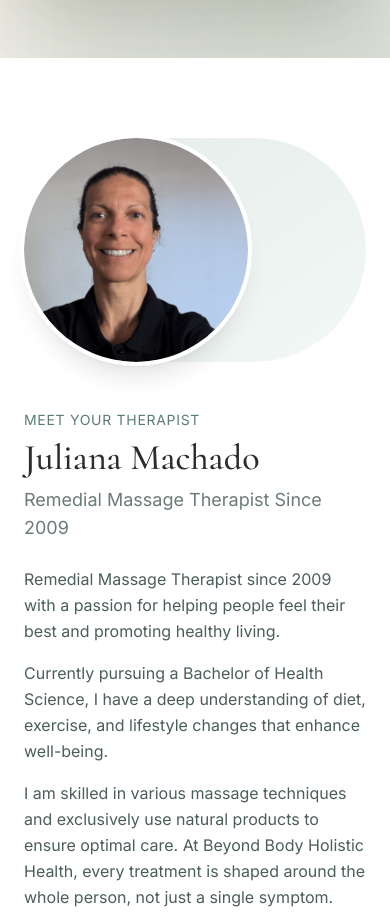
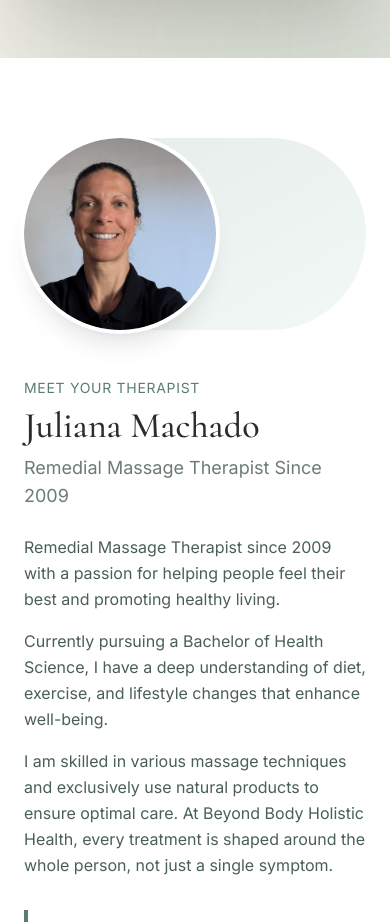
Before and after one commit to LXMachado/holistic-health-redesign, a React (Vite) app: page / in a window 390 px wide. Shown: the part 1560-2482 px from the top of the page. Built offline with nearby package versions, Linux system fonts and the light colour scheme.

Commit message:
fix: adjust image dimensions and class in About component

```diff
--- a/src/app/components/About.tsx
+++ b/src/app/components/About.tsx
@@ -9,11 +9,11 @@ export function About() {
           <div className="lg:col-span-2">
             <div className="relative">
               <div className="absolute inset-0 rounded-full bg-gradient-to-br from-[#a8bfb3] to-[#d4e8df] opacity-30" />
-              <div className="relative w-56 h-56 rounded-full overflow-hidden shadow-xl ring-4 ring-white">
+              <div className="relative w-48 h-48 sm:w-56 sm:h-56 rounded-full overflow-hidden shadow-xl ring-4 ring-white">
                 <ImageWithFallback
                   src="/images/about/juliana-machado.png"
                   alt="Juliana Machado"
-                  className="w-full h-full object-cover object-top"
+                  className="w-full h-full object-cover"
                 />
               </div>
             </div>
```
